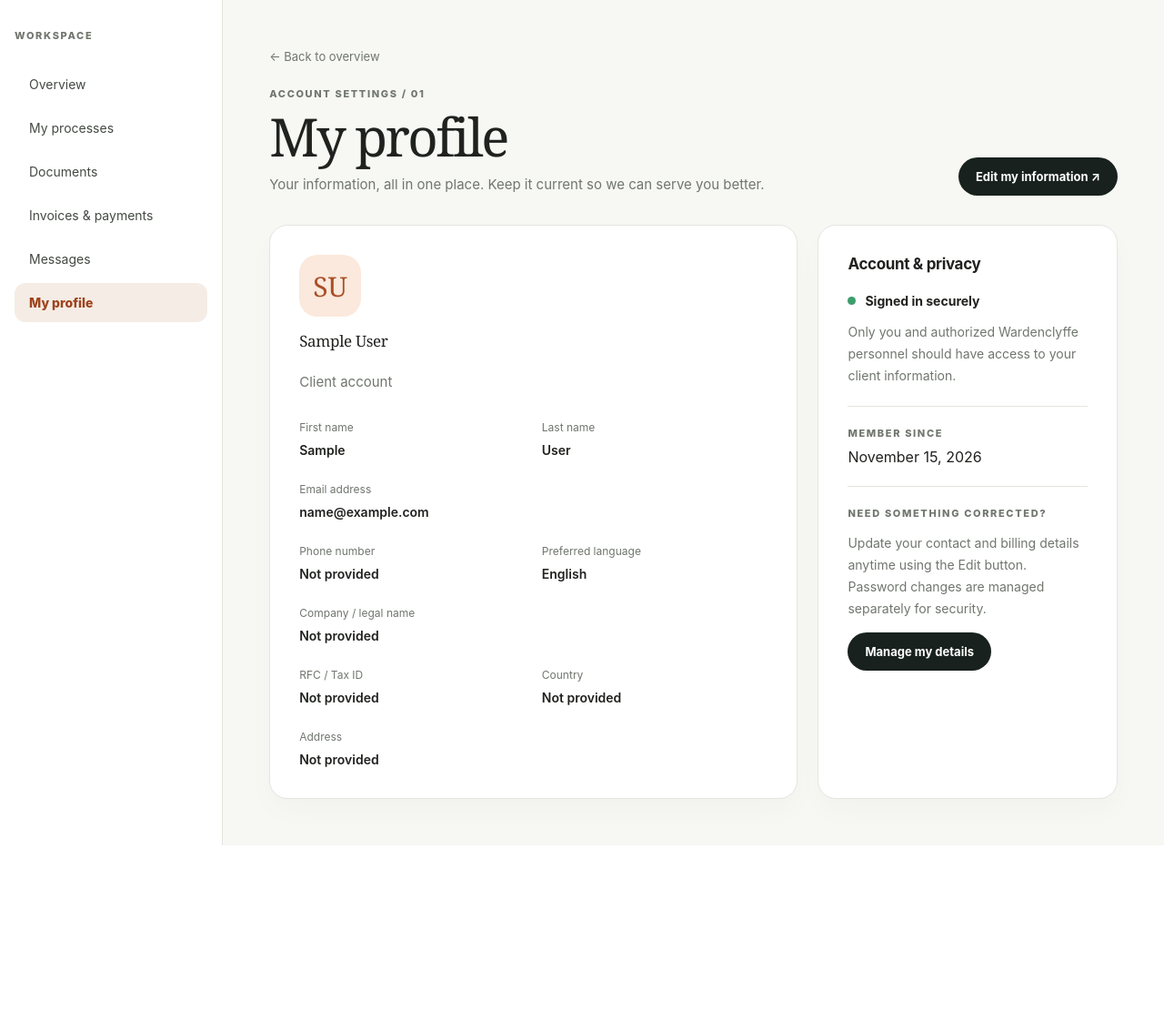
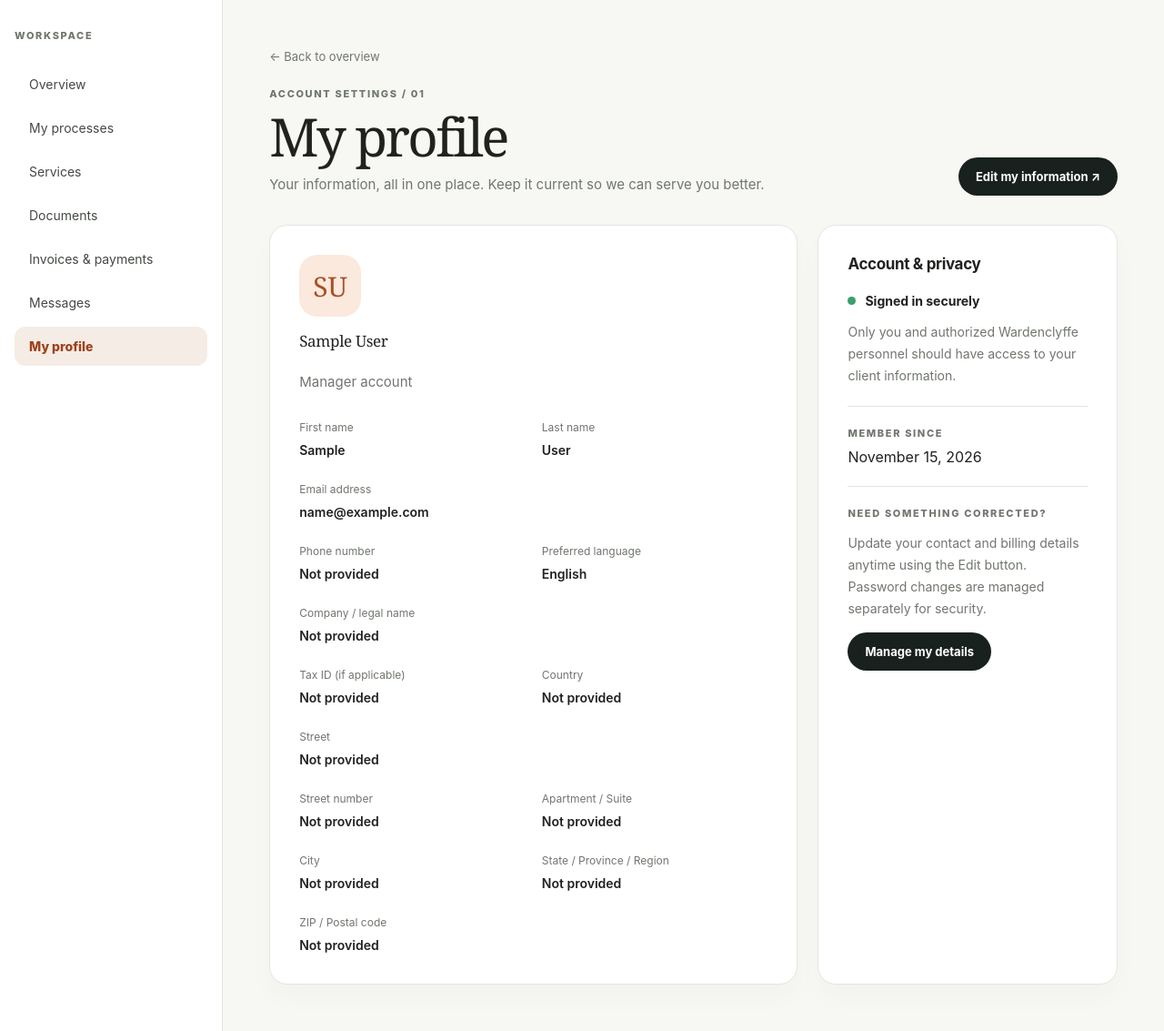
Before and after one commit to gfswardenclyffe/software_engineeringfall2026, a Django app: page /profile/ in a window 1280 px wide. Shown: the part 76-1209 px from the top of the page at 91% size. Before the commit the page ends 1005 px from the top, so only its background shows below. Run offline with Django 5.2, Linux system fonts and the light colour scheme; the visitor is signed in with stand-in values (Sample User, id 1).

Commit message:
Add structured profile address and keep service navigation in Galiel

```diff
--- a/portal/templates/portal/profile.html
+++ b/portal/templates/portal/profile.html
@@ -45,7 +45,7 @@ h1{font-family:Georgia,serif;font-size:clamp(36px,5vw,58px);font-weight:400;lett
 <div class="layout">
 <aside><div class="eyebrow">Workspace</div><nav aria-label="Client navigation">
 <a href="{% url 'dashboard' %}#overview">Overview</a>
-<a href="{% url 'dashboard' %}#processes">My processes</a>
+<a href="{% url 'dashboard' %}#processes">My processes</a><a href="{% url 'dashboard' %}#services">Services</a>
 <a href="{% url 'dashboard' %}#documents">Documents</a>
 <a href="{% url 'dashboard' %}#invoices">Invoices & payments</a>
 <a href="{% url 'dashboard' %}#messages">Messages</a>
@@ -56,7 +56,7 @@ h1{font-family:Georgia,serif;font-size:clamp(36px,5vw,58px);font-weight:400;lett
 <div class="hero"><div><div class="eyebrow">Account settings / 01</div><h1>My profile</h1><p class="subtitle">Your information, all in one place. Keep it current so we can serve you better.</p></div><a class="button" href="{% url 'profile_edit' %}">Edit my information ↗</a></div>
 {% if messages %}{% for message in messages %}<div class="message" role="status">{{ message }}</div>{% endfor %}{% endif %}
 <div class="columns">
-<section class="card"><div class="avatar" aria-hidden="true">{{ user.first_name|first|upper }}{{ user.last_name|first|upper }}</div><h2 class="name">{{ user.get_full_name|default:user.email }}</h2><p class="subtitle">Client account</p>
+<section class="card"><div class="avatar" aria-hidden="true">{{ user.first_name|first|upper }}{{ user.last_name|first|upper }}</div><h2 class="name">{{ user.get_full_name|default:user.email }}</h2><p class="subtitle">{% if user.is_superuser %}Manager account{% elif user.is_staff %}Staff account{% else %}Client account{% endif %}</p>
 <div class="data">
 <div><span>First name</span><strong>{{ user.first_name|default:"Not provided" }}</strong></div>
 <div><span>Last name</span><strong>{{ user.last_name|default:"Not provided" }}</strong></div>
@@ -64,9 +64,15 @@ h1{font-family:Georgia,serif;font-size:clamp(36px,5vw,58px);font-weight:400;lett
 <div><span>Phone number</span><strong>{{ user.profile.phone|default:"Not provided" }}</strong></div>
 <div><span>Preferred language</span><strong>{{ user.profile.get_preferred_language_display }}</strong></div>
 <div class="wide"><span>Company / legal name</span><strong>{{ user.profile.company|default:"Not provided" }}</strong></div>
-<div><span>RFC / Tax ID</span><strong>{{ user.profile.tax_id|default:"Not provided" }}</strong></div>
+<div><span>Tax ID (if applicable)</span><strong>{{ user.profile.tax_id|default:"Not provided" }}</strong></div>
 <div><span>Country</span><strong>{{ user.profile.country|default:"Not provided" }}</strong></div>
-<div class="wide"><span>Address</span><strong>{{ user.profile.address|default:"Not provided"|linebreaksbr }}</strong></div>
+<div class="wide"><span>Street</span><strong>{{ user.profile.street|default:"Not provided" }}</strong></div>
+<div><span>Street number</span><strong>{{ user.profile.street_number|default:"Not provided" }}</strong></div>
+<div><span>Apartment / Suite</span><strong>{{ user.profile.unit|default:"Not provided" }}</strong></div>
+<div><span>City</span><strong>{{ user.profile.city|default:"Not provided" }}</strong></div>
+<div><span>State / Province / Region</span><strong>{{ user.profile.state_region|default:"Not provided" }}</strong></div>
+<div><span>ZIP / Postal code</span><strong>{{ user.profile.postal_code|default:"Not provided" }}</strong></div>
+{% if user.profile.address and not user.profile.street %}<div class="wide"><span>Previously saved address</span><strong>{{ user.profile.address|linebreaksbr }}</strong></div>{% endif %}
 </div>
 </section>
 <section class="card"><h2>Account & privacy</h2><div class="secure"><span class="dot"></span>Signed in securely</div><p class="note">Only you and authorized Wardenclyffe personnel should have access to your client information.</p><div class="separator"></div><div class="eyebrow">Member since</div><p style="font-size:16px;margin:9px 0">{{ user.date_joined|date:"F j, Y" }}</p><div class="separator"></div><div class="eyebrow">Need something corrected?</div><p class="note">Update your contact and billing details anytime using the Edit button. Password changes are managed separately for security.</p><a class="button" href="{% url 'profile_edit' %}">Manage my details</a></section>
```
